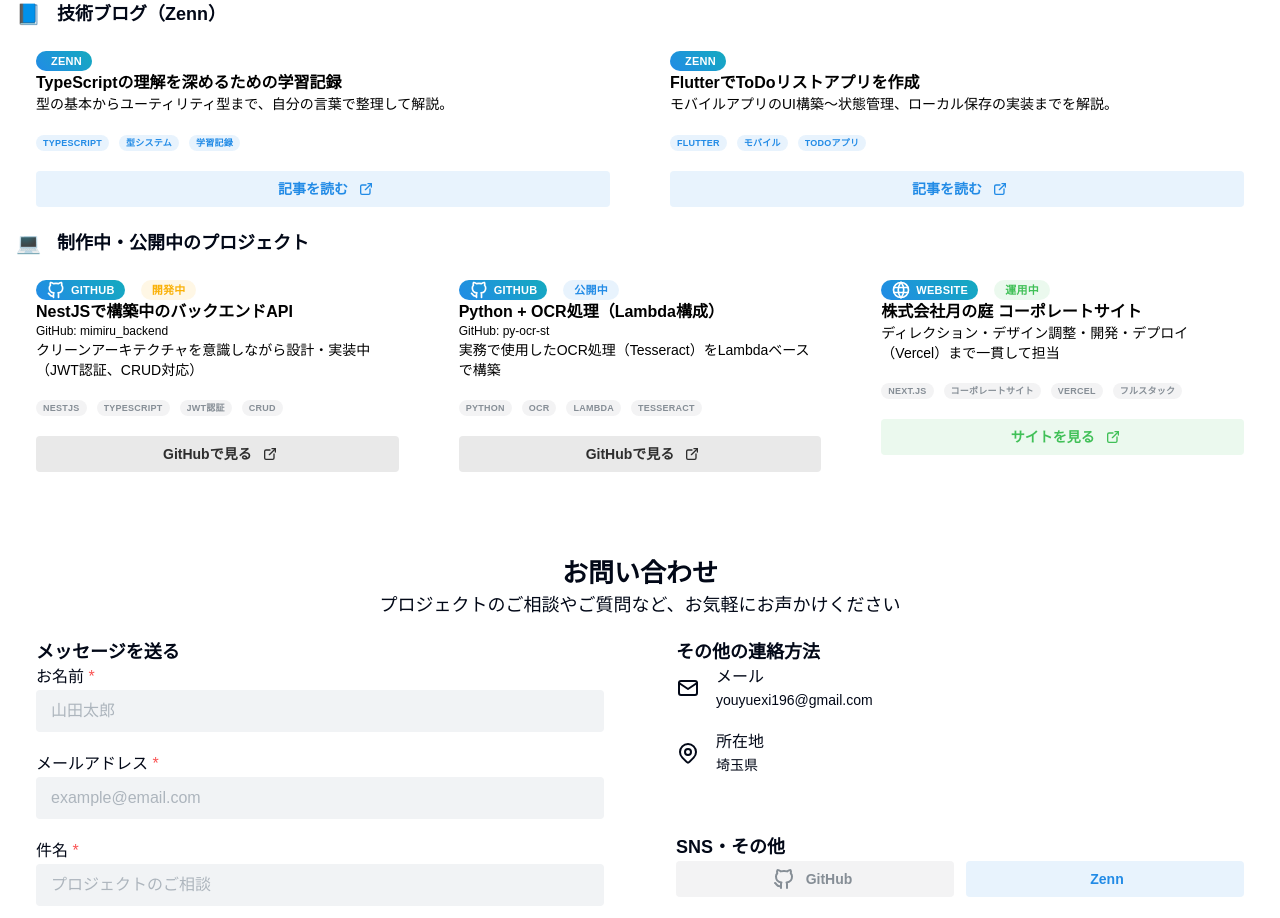
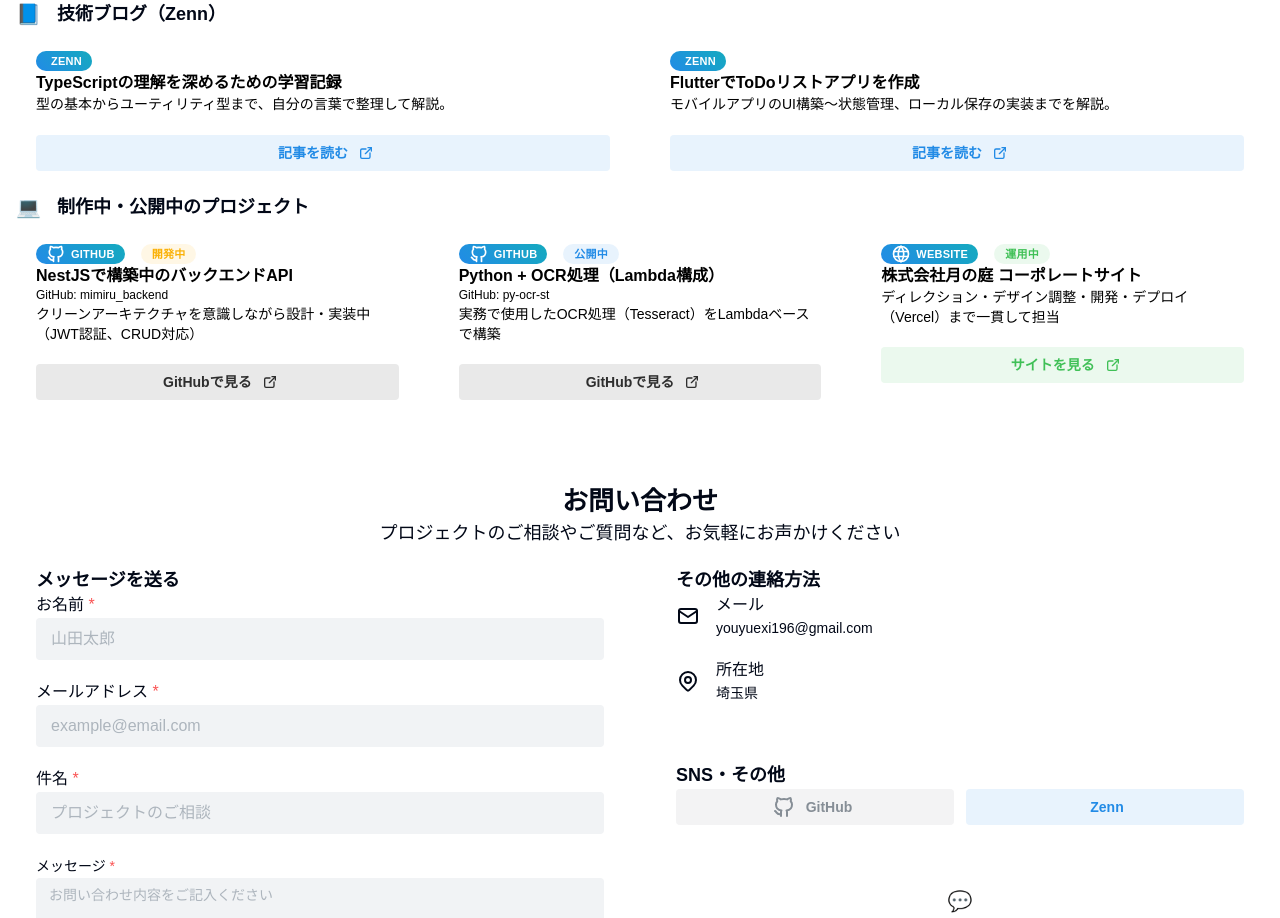
Before and after one commit to Yuzuki-png/my-port, a Next.js app: page / in a window 1280 px wide. Shown: the part 4000-4918 px from the top of the page. Built offline with nearby package versions, Linux system fonts and the light colour scheme.

Commit message:
feat: tagを削除

```diff
--- a/src/components/sections/About.tsx
+++ b/src/components/sections/About.tsx
@@ -131,7 +131,7 @@
                 p="lg"
                 radius="lg"
               >
-                <Title order={3} className="text-xl md:text-2xl font-bold text-gray-900 dark:text-white mb-6 md:mb-8">
+                <Title order={3} className="text-xl md:text-2xl font-bold text-gray-900 dark:text-white mb-6 md:mb-8 pb-10">
                   現在の取り組み
                 </Title>
                 <Stack gap="lg">
--- a/src/components/sections/Blog.tsx
+++ b/src/components/sections/Blog.tsx
@@ -28,7 +28,6 @@
       description: '型の基本からユーティリティ型まで、自分の言葉で整理して解説。',
       platform: 'zenn',
       url: 'https://zenn.dev/you_ik/articles/a1f48acb35f6ec',
-      tags: ['TypeScript', '型システム', '学習記録']
     },
     {
       id: 2,
@@ -36,7 +35,6 @@
       description: 'モバイルアプリのUI構築〜状態管理、ローカル保存の実装までを解説。',
       platform: 'zenn',
       url: 'https://zenn.dev/you_ik/articles/a2a24ff89ebe69',
-      tags: ['Flutter', 'モバイル', 'ToDoアプリ']
     }
   ];
 
@@ -49,7 +47,6 @@
       url: 'https://github.com/Yuzuki-png/mimiru_backend',
       repo: 'mimiru_backend',
       status: '開発中',
-      tags: ['NestJS', 'TypeScript', 'JWT認証', 'CRUD']
     },
     {
       id: 2,
@@ -59,7 +56,6 @@
       url: 'https://github.com/Yuzuki-png/py-ocr-st',
       repo: 'py-ocr-st',
       status: '公開中',
-      tags: ['Python', 'OCR', 'Lambda', 'Tesseract']
     },
     {
       id: 3,
@@ -68,7 +64,6 @@
       platform: 'website',
       url: 'https://www.tsuki-no-niwa.site/',
       status: '運用中',
-      tags: ['Next.js', 'コーポレートサイト', 'Vercel', 'フルスタック']
     }
   ];
 
@@ -168,14 +163,6 @@
                       </Text>
                     </Box>
 
-                    <Group gap="xs" className="flex-wrap">
-                      {post.tags.map((tag, index) => (
-                        <Badge key={index} size="xs" variant="light" color="blue" className="md:size-sm">
-                          {tag}
-                        </Badge>
-                      ))}
-                    </Group>
-
                     <Button
                       component={Link}
                       href={post.url}
@@ -249,14 +236,6 @@
                       </Text>
                     </Box>
 
-                    <Group gap="xs" className="flex-wrap">
-                      {project.tags.map((tag, index) => (
-                        <Badge key={index} size="xs" variant="light" color="gray" className="md:size-sm">
-                          {tag}
-                        </Badge>
-                      ))}
-                    </Group>
-
                     <Button
                       component={Link}
                       href={project.url}
```
